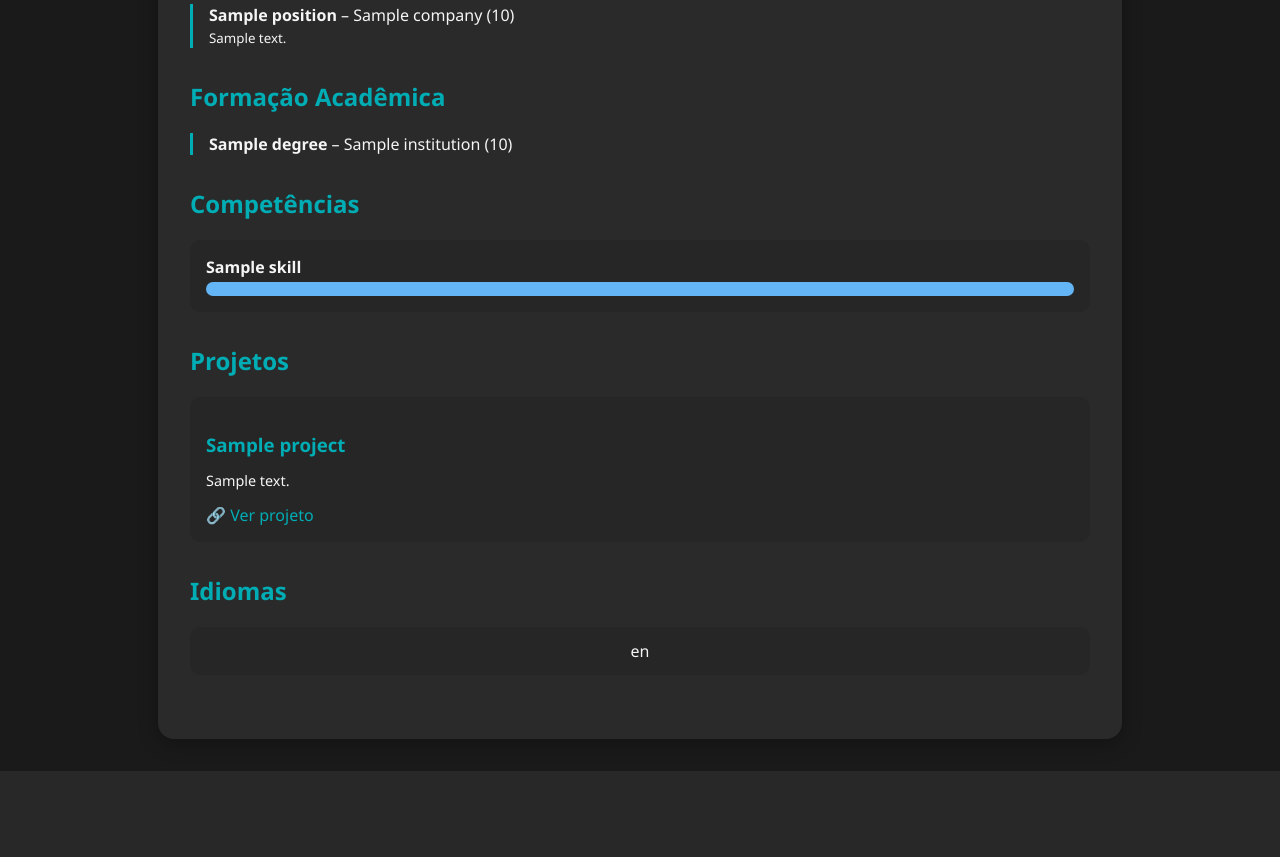
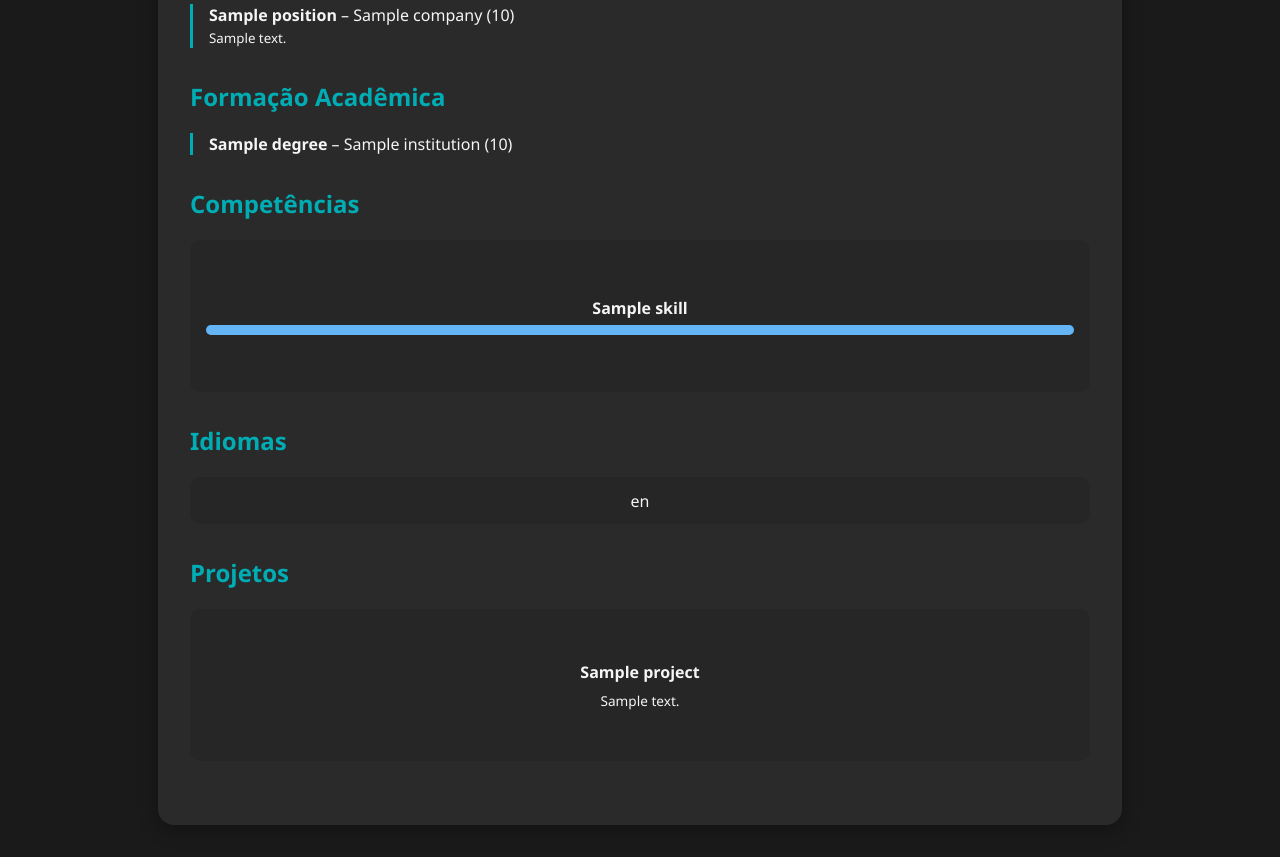
Before and after one commit to fbc165/personal-website, a Django app: template resume/templates/homepage.html in a window 1280 px wide. Shown: the part 594-1451 px from the top of the page. Before the commit the page ends 1365 px from the top, so only its background shows below. Run offline with Django 5.2, Linux system fonts and the light colour scheme; the template is opened without the code that fills it: most values are stand-ins (such as "Sample title", 1, 10 or a date in 2020).

Commit message:
chore: atualiza cv

```diff
--- a/resume/templates/homepage.html
+++ b/resume/templates/homepage.html
@@ -66,8 +66,8 @@
         }
 
         .skills {
-            display: flex;
-            flex-direction: column;
+            display: grid;
+            grid-template-columns: repeat(auto-fit, minmax(150px, 1fr));
             gap: 1rem;
         }
 
@@ -75,18 +75,30 @@
             background: rgba(0, 0, 0, 0.1);
             padding: 1rem;
             border-radius: 10px;
-            cursor: pointer;
+            text-align: center;
+            height: 120px;
+            display: flex;
+            flex-direction: column;
+            justify-content: center;
+            transition: background 0.3s, transform 0.2s;
         }
 
-        .skill-details {
-            margin-top: 0.5rem;
-            display: none;
-            font-size: 0.9rem;
-            color: #ccc;
+        .skill-item:hover {
+            transform: translateY(-5px);
+            background: rgba(0, 0, 0, 0.15);
         }
 
-        .skill-item.active .skill-details {
-            display: block;
+        .skill-bar {
+            background: #444;
+            border-radius: 10px;
+            overflow: hidden;
+            height: 10px;
+            margin-top: 6px;
+        }
+
+        .skill-fill {
+            background: #64b5f6;
+            height: 100%;
         }
 
         .languages {
@@ -156,38 +168,6 @@
             transition: color 0.3s;
         }
 
-        .projects-grid {
-            display: grid;
-            grid-template-columns: repeat(auto-fit, minmax(250px, 1fr));
-            gap: 1.5rem;
-        }
-
-        .project-card {
-            background: rgba(0, 0, 0, 0.1);
-            padding: 1rem;
-            border-radius: 10px;
-            transition: transform 0.3s, background 0.3s;
-        }
-
-        .project-card:hover {
-            transform: translateY(-5px);
-            background: rgba(0, 0, 0, 0.2);
-        }
-
-        .project-card h3 {
-            color: var(--accent);
-            margin-bottom: 0.5rem;
-        }
-
-        .project-card p {
-            font-size: 0.9rem;
-        }
-
-        .project-card a {
-            color: var(--accent);
-            text-decoration: none;
-        }
-
         @media (max-width: 600px) {
             .container {
                 padding: 1rem;
@@ -244,29 +224,11 @@
             <h2>Competências</h2>
             <div class="skills">
                 {% for skill in skills %}
-                <div class="skill-item" onclick="this.classList.toggle('active')">
+                <div class="skill-item">
                     <strong>{{ skill.name }}</strong>
-                    <div style="background: #444; border-radius: 10px; overflow: hidden; height: 14px; margin-top: 4px;">
-                        <div style="background: #64b5f6; height: 100%; width: {{ skill.level }}%;"></div>
+                    <div class="skill-bar">
+                        <div class="skill-fill" style="width: {{ skill.level }}%;"></div>
                     </div>
-                    <div class="skill-details">
-                        {{ skill.details }}
-                    </div>
-                </div>
-                {% endfor %}
-            </div>
-        </div>
-
-        <div class="section">
-            <h2>Projetos</h2>
-            <div class="projects-grid">
-                {% for project in projects %}
-                <div class="project-card">
-                    <h3>{{ project.title }}</h3>
-                    <p>{{ project.description }}</p>
-                    {% if project.link %}
-                    <a href="{{ project.link }}" target="_blank">🔗 Ver projeto</a>
-                    {% endif %}
                 </div>
                 {% endfor %}
             </div>
@@ -280,9 +242,24 @@
                 {% endfor %}
             </div>
         </div>
+
+        <div class="section">
+            <h2>Projetos</h2>
+            <div class="skills">
+                {% for project in projects %}
+                <div class="skill-item">
+                    <strong>{{ project.title }}</strong>
+                    <div style="font-size: 0.85rem; margin-top: 0.5rem;">
+                        {{ project.description }}
+                    </div>
+                </div>
+                {% endfor %}
+            </div>
+        </div>
     </div>
 
     <script>
+        // Scroll Reveal
         const sections = document.querySelectorAll('.section');
         const revealOnScroll = () => {
             const trigger = window.innerHeight * 0.85;
@@ -294,6 +271,7 @@
         window.addEventListener('scroll', revealOnScroll);
         window.addEventListener('load', revealOnScroll);
 
+        // Tema Claro/Escuro
         function toggleTheme() {
             document.body.classList.toggle('light-mode');
             const icon = document.querySelector('.theme-toggle i');
```
